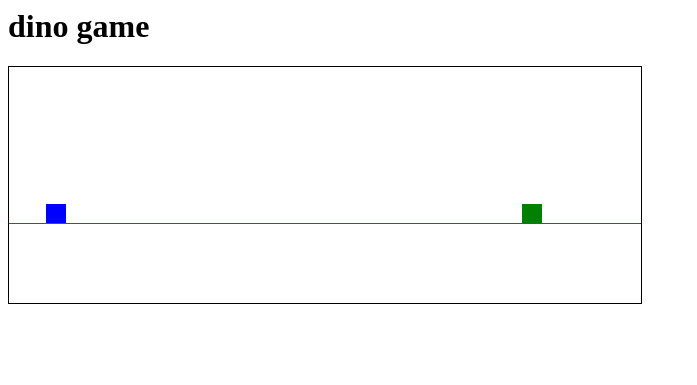
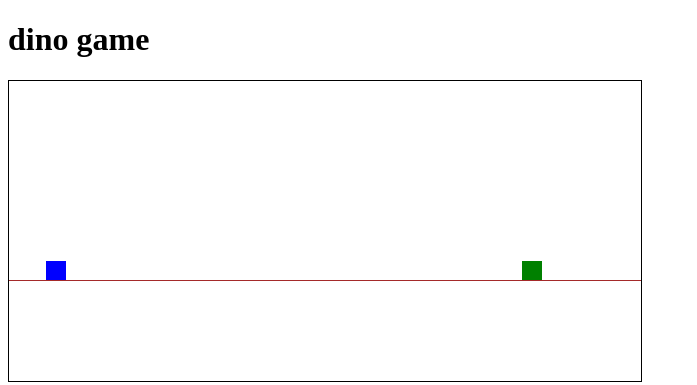
Before and after one commit to qptr/dino-game, a plain HTML site: page public/index.html in a window 1280 px wide. Shown: the whole page, without its empty margins (0-697 px from the left). Drawn offline with Linux system fonts and the light colour scheme.

Commit message:
Add doctype tag and style grid approriately

```diff
--- a/public/css/index.css
+++ b/public/css/index.css
@@ -4,7 +4,7 @@
   height: 30%;
   display: grid;
   grid-template-columns: repeat(50, 1fr);
-  grid-template-rows: repeat(3, 1fr);
+  grid-template-rows: repeat(3, 100px);
 }
 
 .ground {
--- a/public/index.html
+++ b/public/index.html
@@ -1,3 +1,4 @@
+<!DOCTYPE html>
 <html lang="en">
 <head>
     <title>dino game</title>
```
